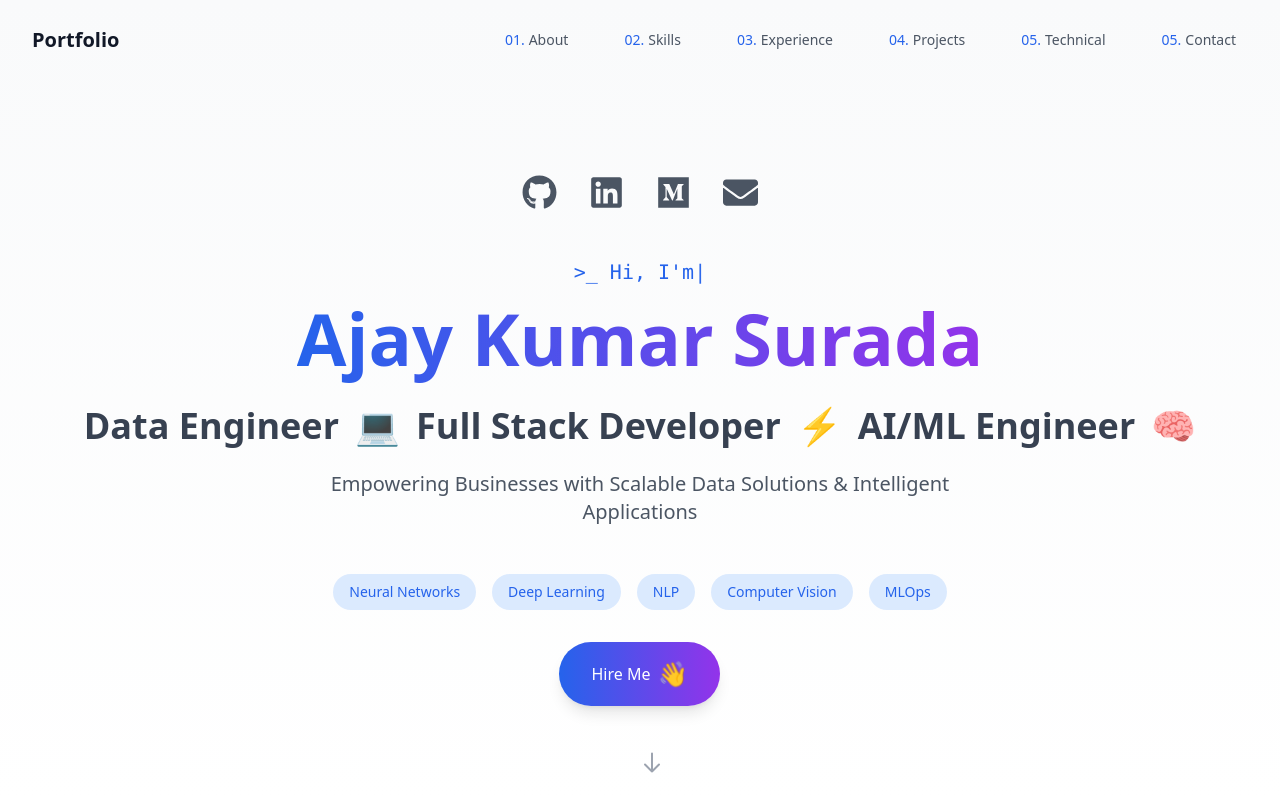
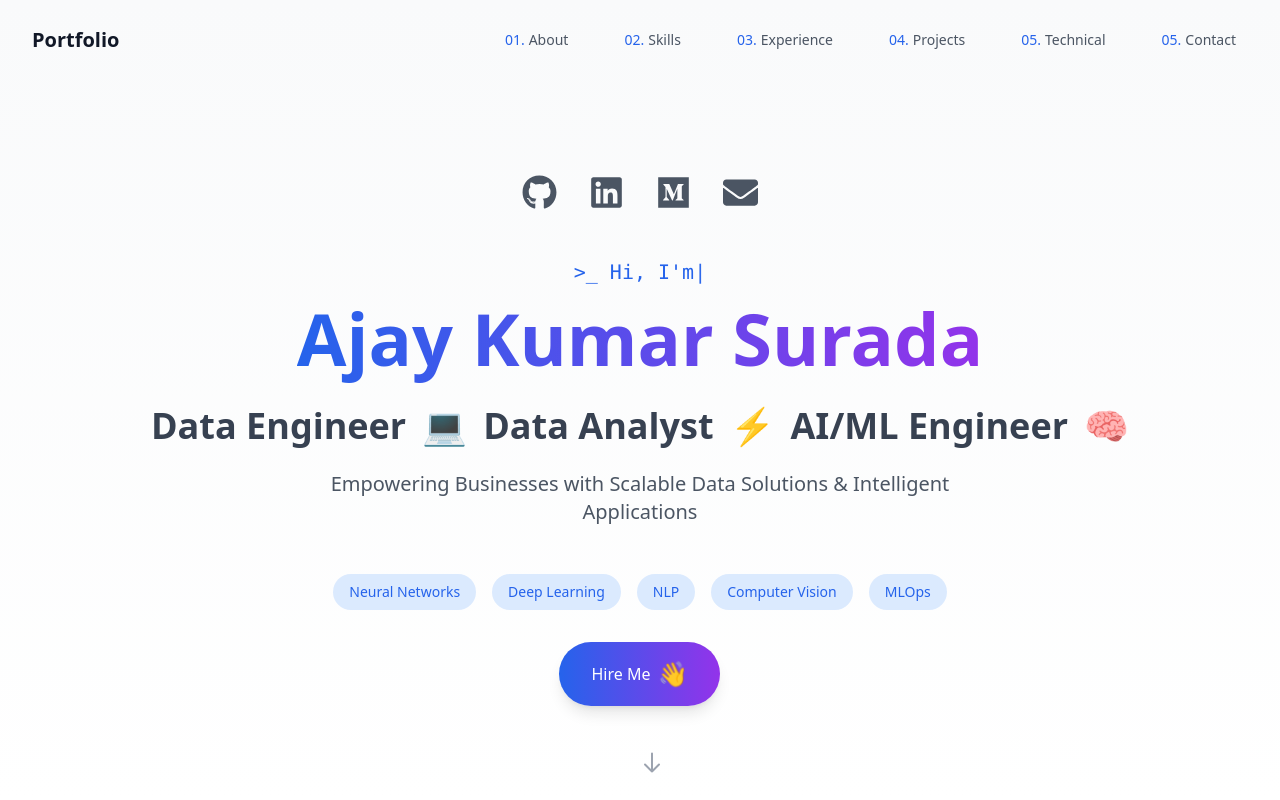
Before and after one commit to ajay-kumar2109/Myportfolio, a React (Vite) app: page / in a window 1280 px wide. Shown: the top 800 px of the page. Built offline with nearby package versions, Linux system fonts and the light colour scheme; the HTML template or start-up script is replaced by a standard one.

Commit message:
Update Hero.jsx

```diff
--- a/src/components/Hero.jsx
+++ b/src/components/Hero.jsx
@@ -114,7 +114,7 @@ const Hero = () => {
             <div className="flex items-center justify-center gap-4 flex-wrap">
               <span>Data Engineer</span>
               <span>💻</span>
-              <span>Full Stack Developer</span>
+              <span>Data Analyst</span>
               <span>⚡</span>
               <span>AI/ML Engineer</span>
               <span>🧠</span>
```
